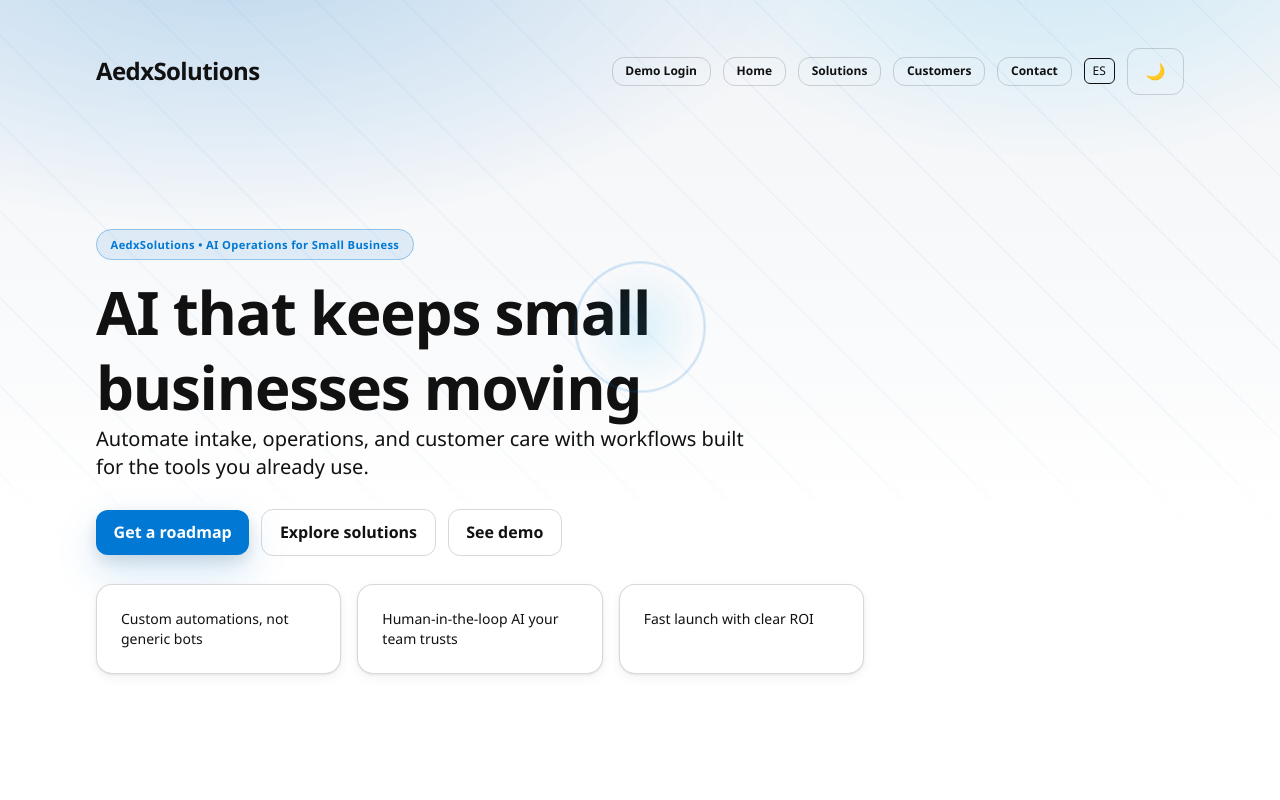
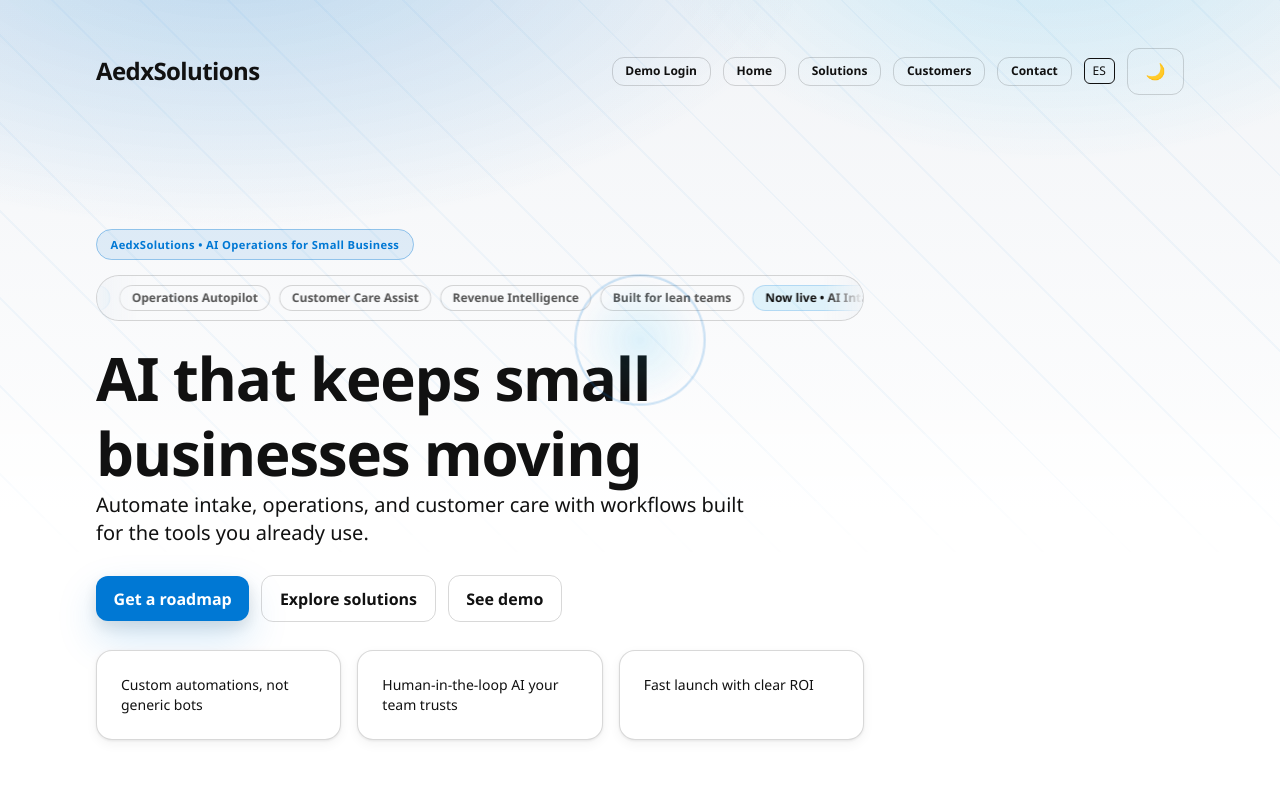
Before and after one commit to Aedx91/aedxsolutions-website, a Next.js app: page /en in a window 1280 px wide. Shown: the top 800 px of the page. Built offline with nearby package versions, Linux system fonts and the light colour scheme.

Commit message:
Add animated hero transition banner on homepage

```diff
--- a/src/app/[lang]/(site)/page.tsx
+++ b/src/app/[lang]/(site)/page.tsx
@@ -35,6 +35,19 @@ export default async function HomeLangPage(props: { params: Promise<{ lang: stri
         <div className="container section">
           <div className="max-w-3xl">
             <span className="btn-chip">{dict.heroBadge}</span>
+            <div className="mt-5 hero-transition-banner" aria-label={dict.heroTransition.ariaLabel}>
+              <div className="hero-transition-shimmer" aria-hidden></div>
+              <div className="hero-transition-track" role="presentation">
+                {[...dict.heroTransition.items, ...dict.heroTransition.items].map((item, index) => (
+                  <span
+                    key={`${item}-${index}`}
+                    className={`hero-transition-chip ${index % dict.heroTransition.items.length === 0 ? 'hero-transition-chip-accent' : ''}`}
+                  >
+                    {item}
+                  </span>
+                ))}
+              </div>
+            </div>
             <h1 className="mt-5 text-4xl sm:text-5xl md:text-6xl font-semibold tracking-tight leading-[1.05] sm:leading-tight font-display text-text-hero">
               {dict.hero.title}
             </h1>
--- a/src/app/globals.css
+++ b/src/app/globals.css
@@ -76,6 +76,85 @@ a:focus-visible, button:focus-visible { outline: 2px solid var(--brand-primary);
 .hero-bg-overlay { background: linear-gradient(var(--hero-overlay), var(--hero-overlay)); }
 .icon-gradient { background: linear-gradient(135deg,var(--brand-primary),var(--brand-secondary)); }
 
+@keyframes heroTransitionTicker {
+  0% { transform: translateX(0); }
+  100% { transform: translateX(-50%); }
+}
+
+@keyframes heroTransitionShimmer {
+  0% { transform: translateX(-130%); }
+  100% { transform: translateX(130%); }
+}
+
+.hero-transition-banner {
+  position: relative;
+  overflow: hidden;
+  border: 1px solid var(--border-subtle);
+  border-radius: 999px;
+  background: rgba(255, 255, 255, 0.02);
+}
+
+.hero-transition-banner::before,
+.hero-transition-banner::after {
+  content: '';
+  position: absolute;
+  top: 0;
+  width: 40px;
+  height: 100%;
+  z-index: 3;
+  pointer-events: none;
+}
+
+.hero-transition-banner::before {
+  left: 0;
+  background: linear-gradient(to right, var(--surface-hero), transparent);
+}
+
+.hero-transition-banner::after {
+  right: 0;
+  background: linear-gradient(to left, var(--surface-hero), transparent);
+}
+
+.hero-transition-track {
+  position: relative;
+  z-index: 2;
+  display: inline-flex;
+  width: max-content;
+  align-items: center;
+  gap: 0.55rem;
+  padding: 0.55rem 0.65rem;
+  animation: heroTransitionTicker 24s linear infinite;
+}
+
+.hero-transition-chip {
+  display: inline-flex;
+  align-items: center;
+  white-space: nowrap;
+  border-radius: 999px;
+  border: 1px solid var(--border-subtle);
+  background: rgba(255, 255, 255, 0.03);
+  color: var(--text-secondary);
+  font-size: 0.75rem;
+  font-weight: 600;
+  line-height: 1;
+  padding: 0.4rem 0.72rem;
+}
+
+.hero-transition-chip-accent {
+  color: var(--text-primary);
+  border-color: var(--border-hover);
+  background: rgba(0, 174, 239, 0.1);
+}
+
+.hero-transition-shimmer {
+  position: absolute;
+  inset: 0;
+  z-index: 1;
+  pointer-events: none;
+  background: linear-gradient(110deg, transparent 40%, rgba(255, 255, 255, 0.12), transparent 60%);
+  animation: heroTransitionShimmer 4.2s ease-in-out infinite;
+}
+
 /* Decorative hero texture as a standalone overlay (so it can span header + hero and be feathered). */
 .hero-pattern-overlay {
   background-image:
@@ -106,6 +185,10 @@ a:focus-visible, button:focus-visible { outline: 2px solid var(--brand-primary);
   .hero-bg-feather {
     -webkit-mask-image: linear-gradient(to bottom, rgba(0,0,0,1) 70%, rgba(0,0,0,0) 100%);
     mask-image: linear-gradient(to bottom, rgba(0,0,0,1) 70%, rgba(0,0,0,0) 100%);
+  }
+  .hero-transition-track,
+  .hero-transition-shimmer {
+    animation: none;
   }
 }
 
--- a/src/lib/i18n/en.ts
+++ b/src/lib/i18n/en.ts
@@ -37,6 +37,16 @@ export const en = {
       'Custom automations, not generic bots',
       'Human-in-the-loop AI your team trusts',
       'Fast launch with clear ROI',
+    ],
+  },
+  heroTransition: {
+    ariaLabel: 'Live capabilities highlights',
+    items: [
+      'Now live • AI Intake & Routing',
+      'Operations Autopilot',
+      'Customer Care Assist',
+      'Revenue Intelligence',
+      'Built for lean teams',
     ],
   },
   demoHero: {
--- a/src/lib/i18n/es.ts
+++ b/src/lib/i18n/es.ts
@@ -37,6 +37,16 @@ export const es = {
       'Automatizaciones a medida, no bots genéricos',
       'IA con control humano que tu equipo confía',
       'Lanzamiento rápido con ROI claro',
+    ],
+  },
+  heroTransition: {
+    ariaLabel: 'Destacados de capacidades en vivo',
+    items: [
+      'Ya disponible • Ingreso y Enrutamiento con IA',
+      'Piloto Automático de Operaciones',
+      'Asistencia al Cliente',
+      'Inteligencia de Ingresos',
+      'Creado para equipos ligeros',
     ],
   },
   demoHero: {
```
